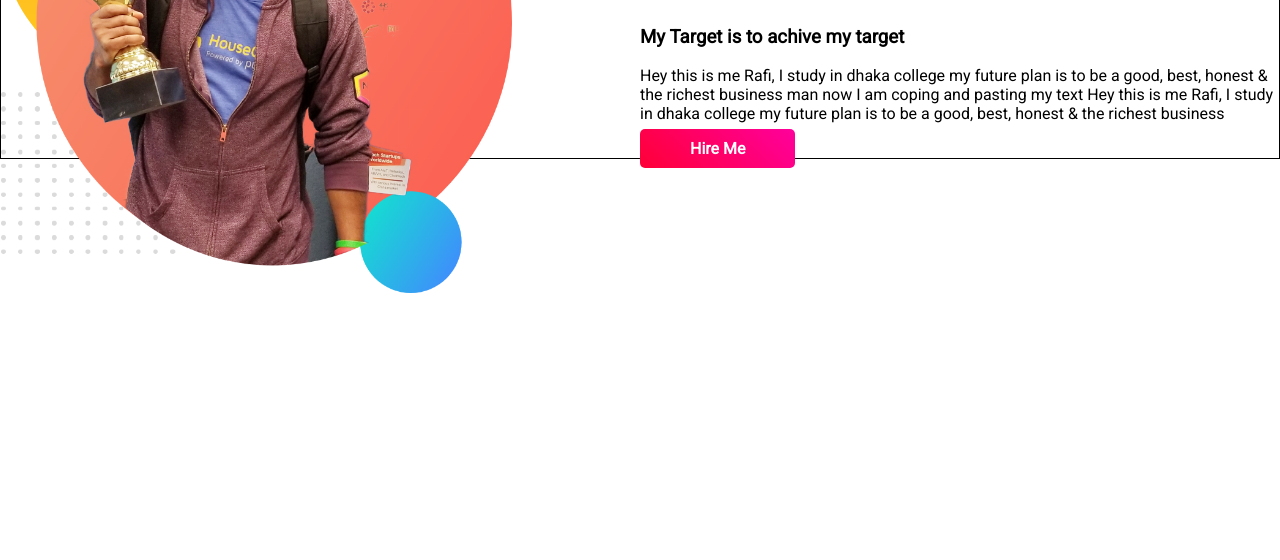
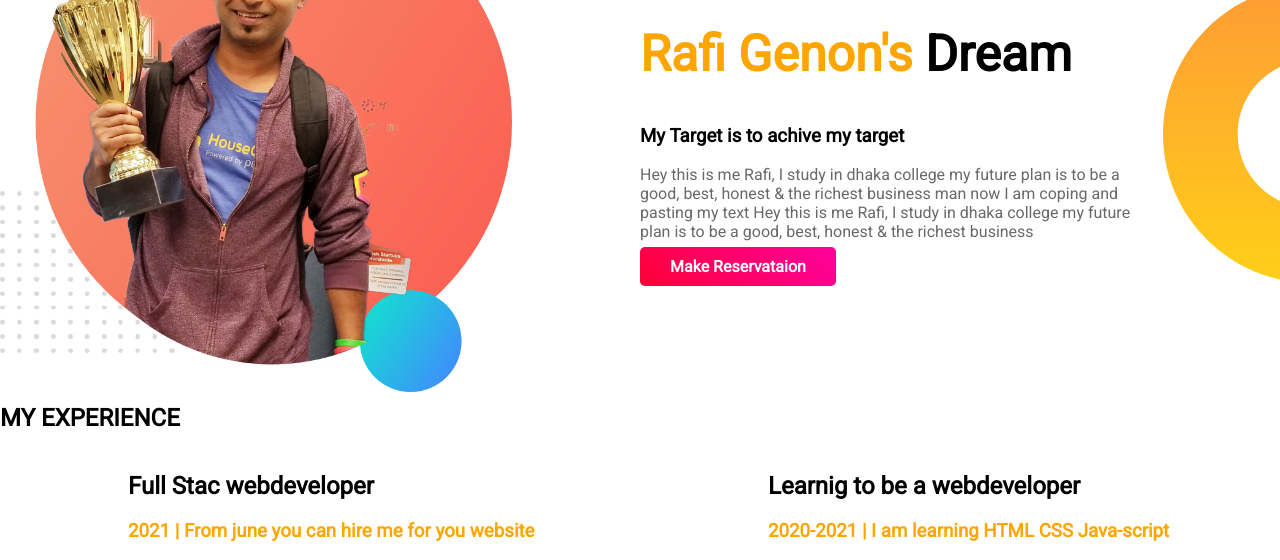
Before and after one commit to Rafi-Genon/web-portfolio, a plain HTML site: page index.html in a window 1280 px wide. Shown: the part 716-1276 px from the top of the page. Before the commit the page ends 1013 px from the top, so only its background shows below. Drawn offline with Linux system fonts and the light colour scheme.

Commit message:
add experience

```diff
--- a/index.html
+++ b/index.html
@@ -21,11 +21,22 @@
 
     <section class="part2-background">
         <div class="part2"><img src="images/jhankar.png" alt=""></div>
-        <div class="part2-all"><h1>Welcome To</h1>
-            <h1><span class="highlight">Rafi Genon's</span> Portfolio</h1>
+        <div class="part2"><h1>Welcome To</h1>
+            <h1><span class="highlight">Rafi Genon's</span> Dream</h1>
             <h3>My Target is to achive my target</h3>
             <p>Hey this is me Rafi, I study in dhaka college my future plan is to be a good, best, honest & the richest business man now I am coping and pasting my text Hey this is me Rafi, I study in dhaka college my future plan is to be a good, best, honest & the richest business</p>
-            <a class="part2-link-button" target="blank" href="https://www.google.com/">Hire Me</a>
+            <a class="link-button" target="blank" href="https://www.google.com/">Make Reservataion</a>
+        </div>
+    </section>
+    <section class="experience">
+        <h2>MY EXPERIENCE</h2>
+        <div class="part">
+            <h2>Full Stac webdeveloper</h2>
+            <h3 class="highlight">2021 | From june you can hire me for you website</h3>
+        </div>
+        <div class="part">
+            <h2>Learnig to be a webdeveloper</h2>
+            <h3 class="highlight">2020-2021 | I am learning HTML CSS Java-script</h3>
         </div>
     </section>
 </body>
--- a/style.css
+++ b/style.css
@@ -5,8 +5,12 @@ body{
 h1{
     font-size: 50px;
 }
+
+p{
+    color: dimgray;
+}
 .highlight{
-    color: yellow;
+    color: orange;
 }
 .part{
     width: 40%;
@@ -22,6 +26,7 @@ h1{
     background-image: url(images/top-banner.png);
     height: 500px;
     background-repeat: no-repeat;
+    margin-bottom: 100px;
 }
 .link-button{
     padding: 10px 30px;
@@ -35,23 +40,15 @@ h1{
 .part2{
     width: 40%;
     float: left;
+    margin-right: 10%;
 }
 .part2 img{
     width: 100%;
 }
-.part2-all{
-    margin-left: 50%;
-}
-.part2-link-button{
-    padding: 10px 50px;
-    background-image: linear-gradient(45deg,#ff0037, #ff009d);
-    border-radius: 5px;
-    color: white;
-    text-decoration: none;
-    font-weight: 700;
-}
+
 .part2-background{
     background-image: url(images/dream-bg.png);
     background-repeat: no-repeat;
-    border:1px solid black;
+    height: 500px;
+    background-position: right;
 }
```
